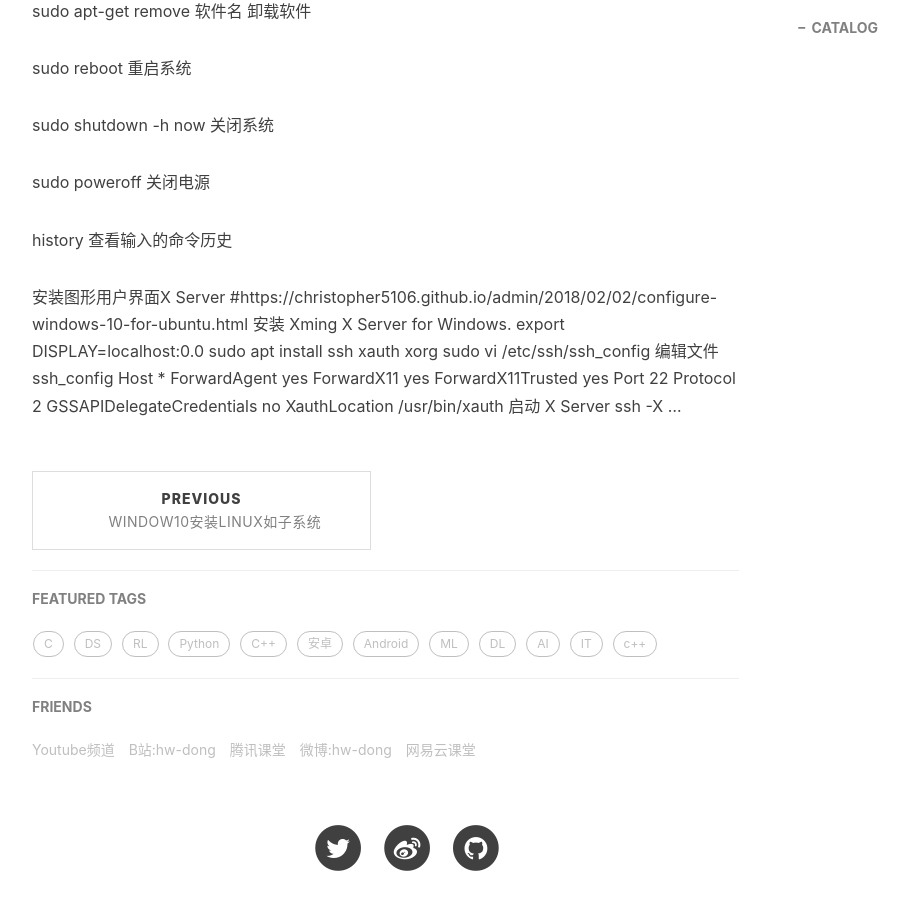
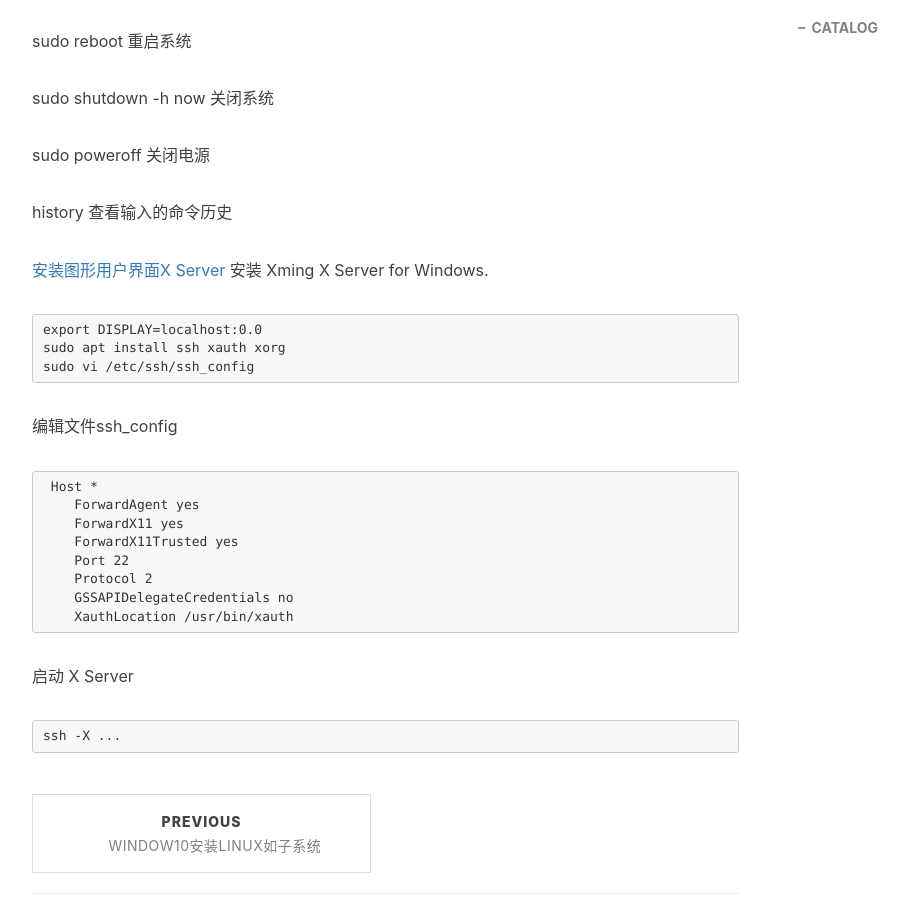
Before and after one commit to xuepro/xuepro.github.io, a Jekyll site: the page built from _posts/2019-07-23-Linux常用命令 .md, in a window 1280 px wide and 900 px high, scrolled down 2509 px. Shown: the whole window, without its empty margins (233-1142 px from the left). Built offline with Jekyll 4.4.1, drawn with Linux system fonts in a browser that asks for light colours; nearby versions of some CDN libraries; comment, search, counter and statistics services are not loaded; some of the changed text lies outside the part shown.

Commit message:
Update 2019-07-23-Linux常用命令 .md

````diff
--- a/_posts/2019-07-23-Linux常用命令 .md
+++ b/_posts/2019-07-23-Linux常用命令 .md
@@ -98,13 +98,15 @@ sudo poweroff               关闭电源
 history 查看输入的命令历史
 
 
-安装图形用户界面X Server
-#https://christopher5106.github.io/admin/2018/02/02/configure-windows-10-for-ubuntu.html
+[安装图形用户界面X Server](#https://christopher5106.github.io/admin/2018/02/02/configure-windows-10-for-ubuntu.html)
 安装 Xming X Server for Windows.
+```
 export DISPLAY=localhost:0.0
 sudo apt install ssh xauth xorg
 sudo vi /etc/ssh/ssh_config
+```
 编辑文件ssh_config
+```
  Host *
     ForwardAgent yes
     ForwardX11 yes
@@ -113,5 +115,8 @@ sudo vi /etc/ssh/ssh_config
     Protocol 2
     GSSAPIDelegateCredentials no
     XauthLocation /usr/bin/xauth
+```
 启动 X Server
+```
 ssh -X ...
+```
````
Also changed, not shown: other parts of _posts/2019-07-23-Linux常用命令 .md (+1 -1 lines).
